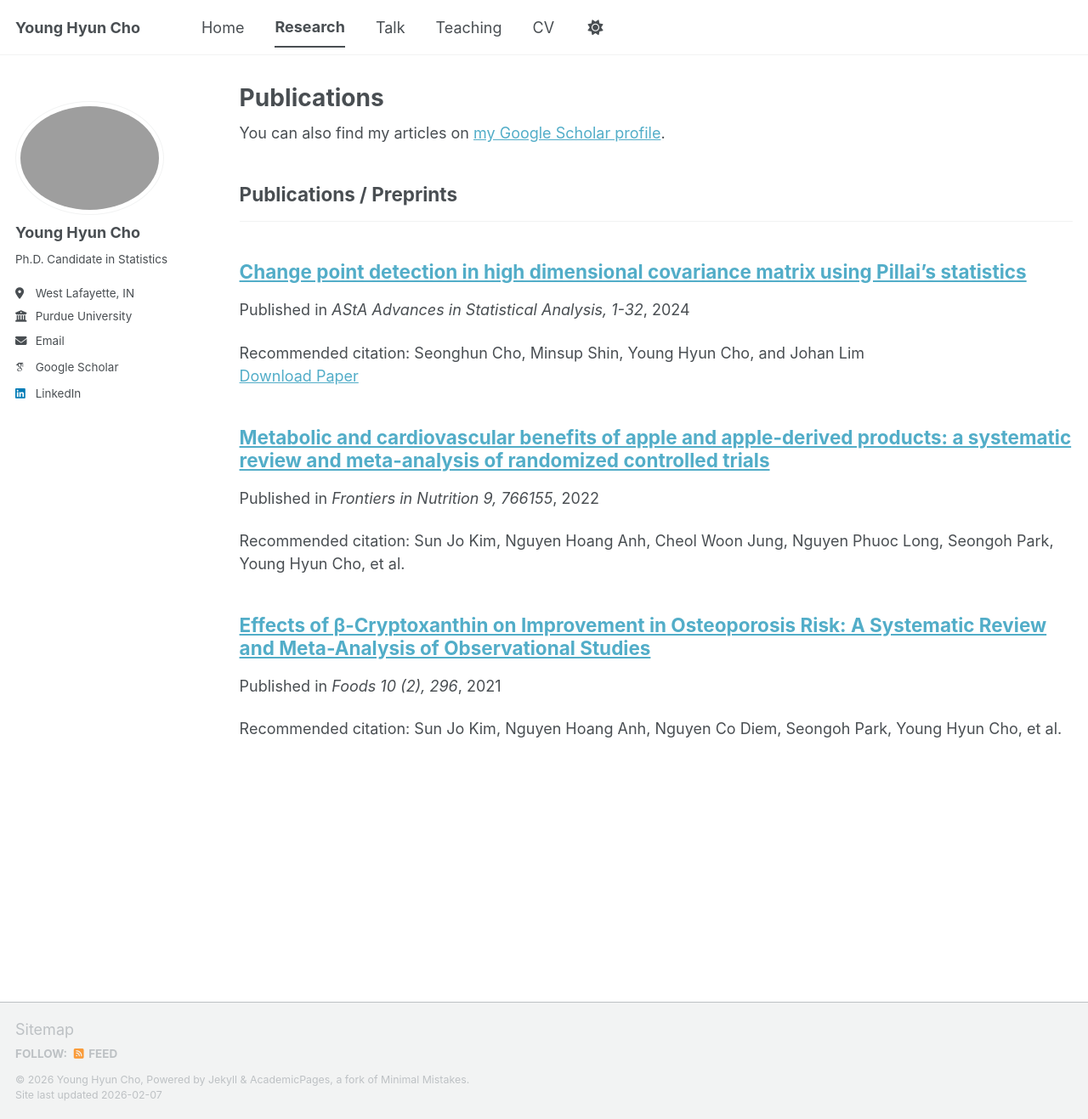
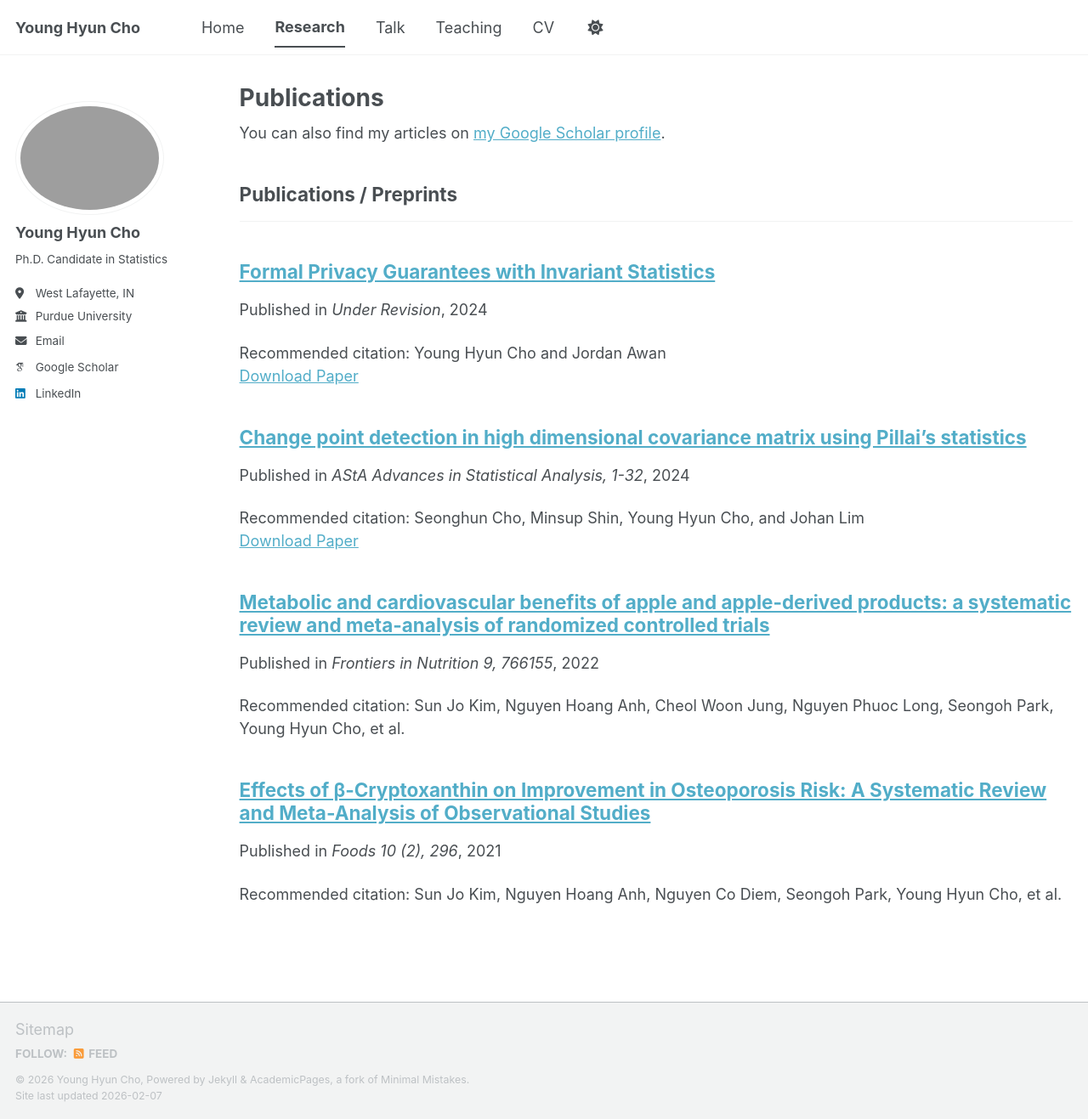
Before and after one commit to yhcho-stat/young, a Jekyll site: the page built from _pages/publications.html, in a window 1280 px wide and 1317 px high. Shown: the whole window at 85% size. Built offline with Jekyll 4.4.1, drawn with Linux system fonts in a browser that asks for light colours; some web fonts are replaced; a script bundle is joined from its source files by our own code; library files that are not in the unit come from our copies; some of the changed lines change nothing that is shown.

Commit message:
Update 2024-10-01-formal-privacy-guarantees.md

```diff
--- a/_publications/2024-10-01-formal-privacy-guarantees.md
+++ b/_publications/2024-10-01-formal-privacy-guarantees.md
@@ -1,4 +1,3 @@
-# /Users/younghyuncho/Documents/GitHub/young/_publications/2024-10-01-formal-privacy-guarantees.md
 ---
 title: "Formal Privacy Guarantees with Invariant Statistics"
 collection: publications
```
